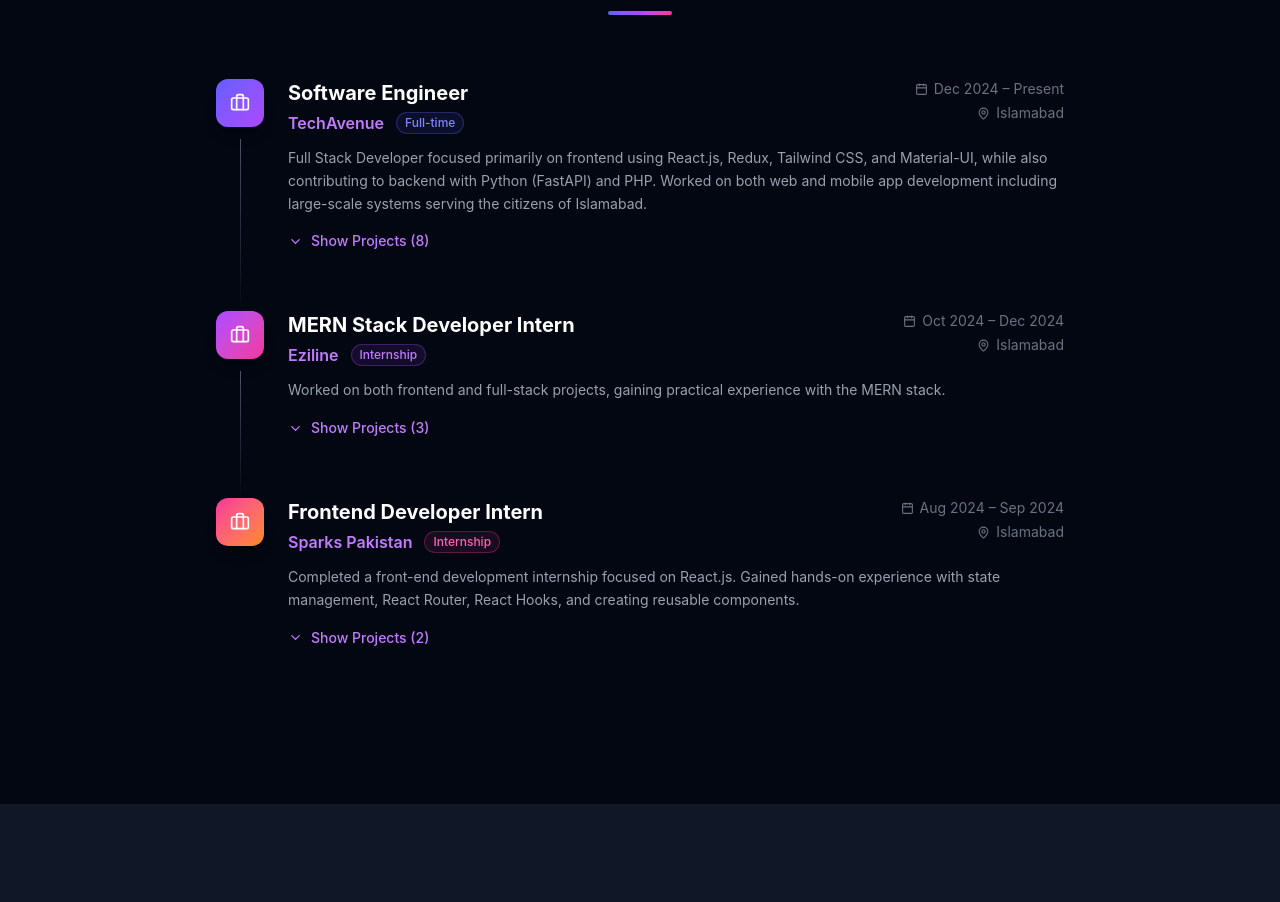
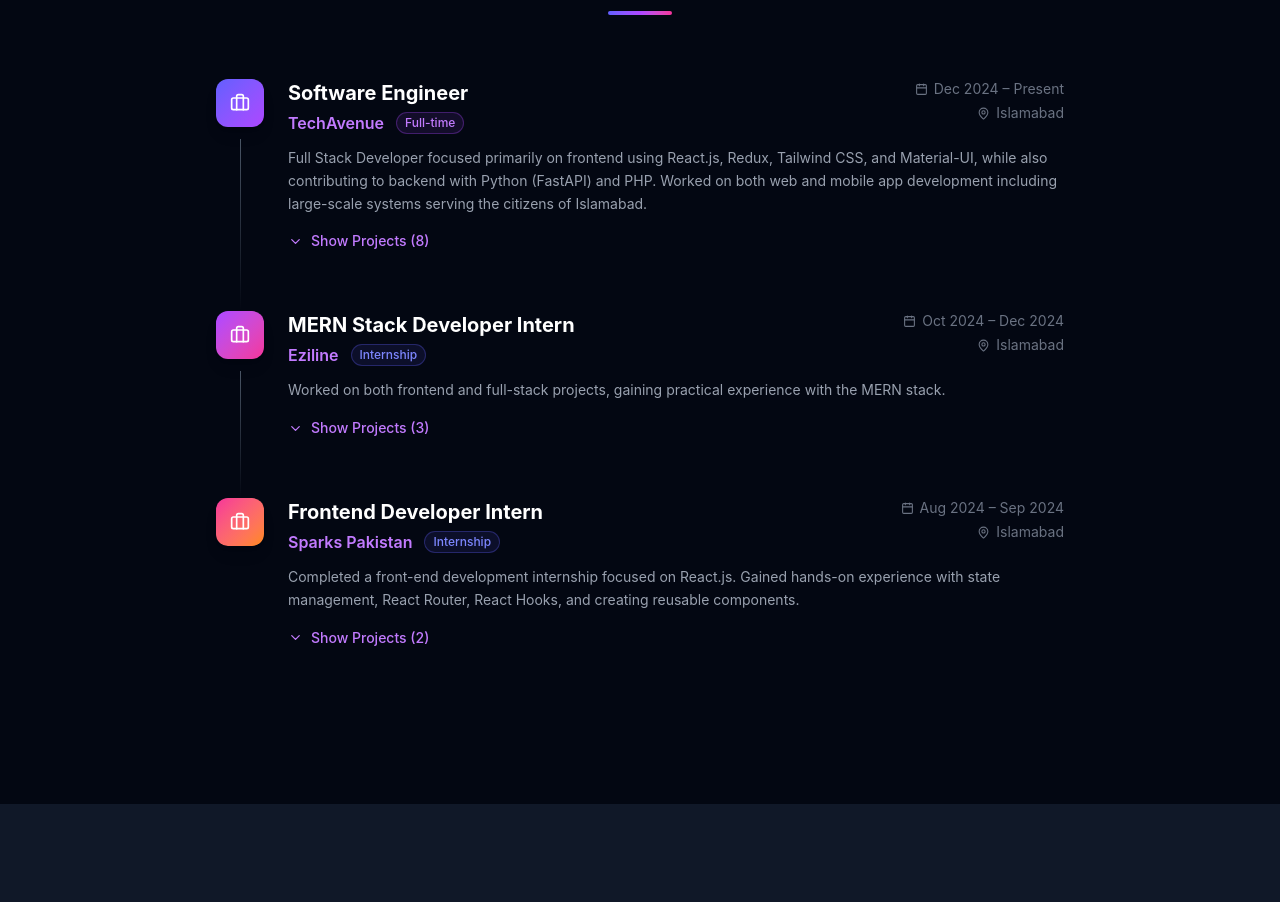
Before and after one commit to AreebMalik10/My-Portfolio, a React (Vite) app: page / in a window 1280 px wide. Shown: the part 981-1883 px from the top of the page. Built offline with nearby package versions, Linux system fonts and the light colour scheme.

Commit message:
Updated with latest chagnes

```diff
--- a/src/components/Experience.jsx
+++ b/src/components/Experience.jsx
@@ -8,11 +8,11 @@ function ProjectCard({ project }) {
     <div className="bg-gray-800/40 border border-gray-700/50 rounded-xl overflow-hidden">
       <button
         onClick={() => setExpanded(!expanded)}
-        className="w-full flex items-center justify-between px-5 py-4 text-left hover:bg-gray-700/30 transition-colors"
+        className="w-full flex items-center justify-between px-5 py-4 text-left hover:bg-gray-700/30 transition-colors cursor-pointer"
       >
-        <div>
-          <span className="text-white font-medium text-sm">{project.name}</span>
-          <span className="ml-3 text-xs text-purple-400 font-medium bg-purple-500/10 border border-purple-500/20 rounded-full px-2 py-0.5">
+        <div className="flex items-center gap-3 flex-wrap">
+          <span className="text-white font-medium text-sm min-w-0 whitespace-normal">{project.name}</span>
+          <span className="text-xs text-purple-400 font-medium bg-purple-500/10 border border-purple-500/20 rounded-full px-2 py-0.5">
             {project.role}
           </span>
         </div>
@@ -70,11 +70,21 @@ function ExperienceCard({ exp, index }) {
             <h3 className="text-xl font-bold text-white">{exp.role}</h3>
             <div className="flex flex-wrap items-center gap-3 mt-1">
               <span className="text-purple-400 font-semibold">{exp.company}</span>
-              <span
-                className={`text-xs font-medium border rounded-full px-2 py-0.5 ${badgeColors[index % 3]}`}
-              >
-                {exp.type}
-              </span>
+              {(() => {
+                // Choose a consistent badge color for internships (and variations),
+                // otherwise fallback to the color based on the index to preserve variety.
+                const typeKey = (exp.type || "").toLowerCase();
+                let colorIndex = index % 3;
+                if (typeKey.includes("intern")) colorIndex = 0;
+                else if (typeKey.includes("full") || typeKey.includes("permanent")) colorIndex = 1;
+                else if (typeKey.includes("contract") || typeKey.includes("freelance") || typeKey.includes("part")) colorIndex = 2;
+
+                return (
+                  <span className={`text-xs font-medium border rounded-full px-2 py-0.5 ${badgeColors[colorIndex]}`}>
+                    {exp.type}
+                  </span>
+                );
+              })()}
             </div>
           </div>
           <div className="text-right text-sm text-gray-500">
@@ -95,14 +105,14 @@ function ExperienceCard({ exp, index }) {
           <div>
             <button
               onClick={() => setShowProjects(!showProjects)}
-              className="flex items-center gap-2 text-sm font-medium text-purple-400 hover:text-purple-300 transition-colors mb-3"
+              className="flex items-center gap-2 text-sm font-medium text-purple-400 hover:cursor-pointer hover:text-purple-300 transition-colors mb-3"
             >
               {showProjects ? <ChevronUp size={15} /> : <ChevronDown size={15} />}
               {showProjects ? "Hide" : "Show"} Projects ({exp.projects.length})
             </button>
             {showProjects && (
               <div className="space-y-3">
-                {exp.projects.map((p, i) => (
+                {exp.projects?.map((p, i) => (
                   <ProjectCard key={i} project={p} />
                 ))}
               </div>
```
